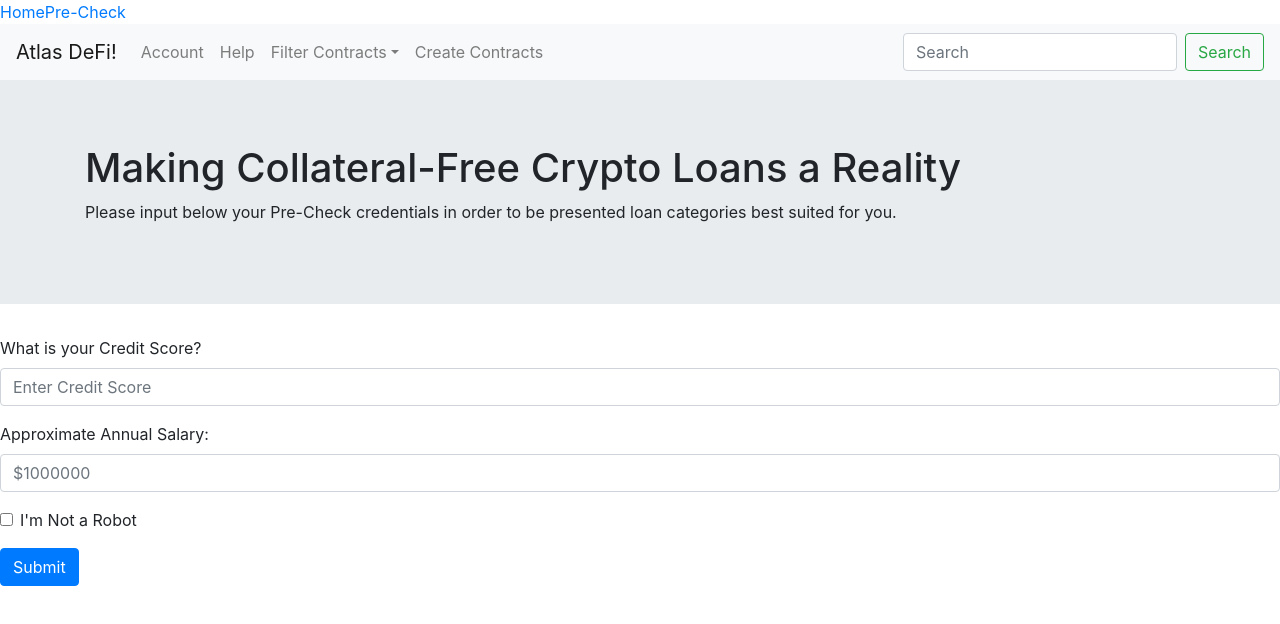
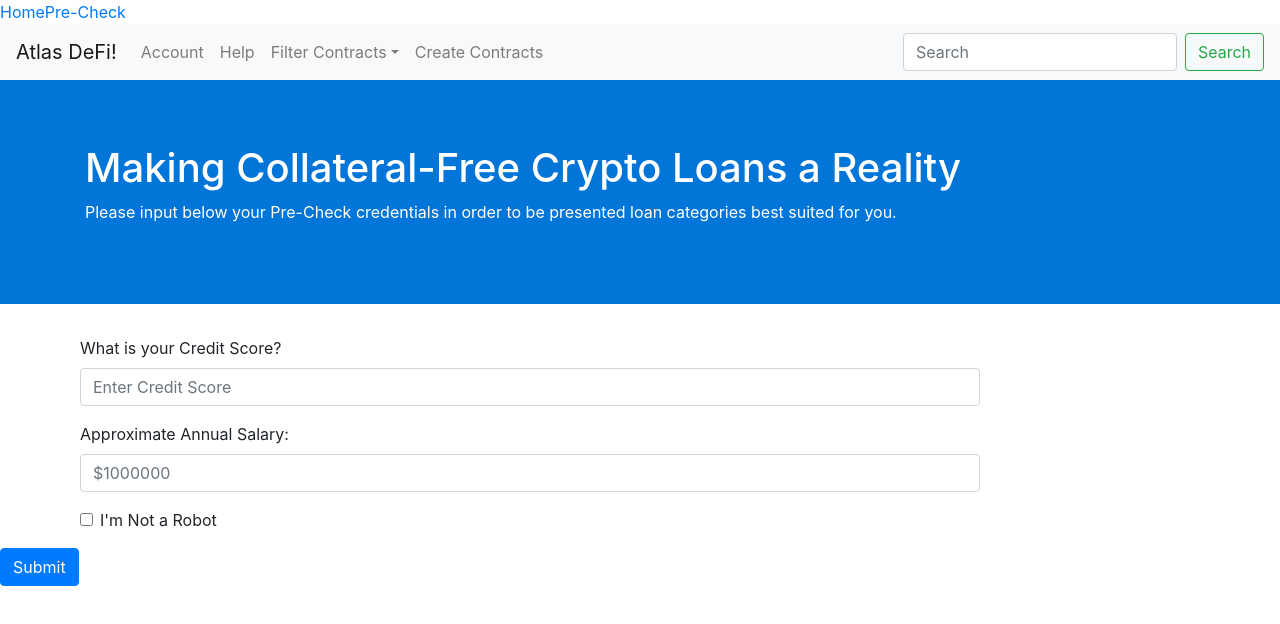
Before and after one commit to dkazenoff/atlas-frontend, a React (Create React App) app in the folder web/: page / in a window 1280 px wide. Shown: the top 624 px of the page. Built offline with nearby package versions, Linux system fonts and the light colour scheme.

Commit message:
Date/time install. Fixing up routes

```diff
--- a/web/public/index.html
+++ b/web/public/index.html
@@ -22,7 +22,7 @@
       work correctly both with client-side routing and a non-root public URL.
       Learn how to configure a non-root public URL by running `npm run build`.
     -->
-  <title>React App</title>
+  <title>Atlas DeFi</title>
 </head>
 
 <body>
--- a/web/src/App.css
+++ b/web/src/App.css
@@ -27,7 +27,27 @@
 .App-link {
   color: #61dafb;
 }
-
+.jumbotron {
+  background-color: #0275d8;
+  color: white;
+}
+.button-prelim {
+  /* padding-left: 80px; */
+  position: absolute;
+  left: 20%;
+}
+.borrower {
+  padding-right: 300px;
+  /* padding-bottom: 50px; */
+  padding-left: 80px;
+  margin-top: 10px;
+}
+.form-group {
+  /* padding-top: 50px; */
+  padding-right: 300px;
+  /* padding-bottom: 50px; */
+  padding-left: 80px;
+}
 @keyframes App-logo-spin {
   from {
     transform: rotate(0deg);
```
Also changed, not shown: web/src/components/Interface/Borrow.js (+8 -8 lines), 1 other file (tests, documents, lock files or other folders).
